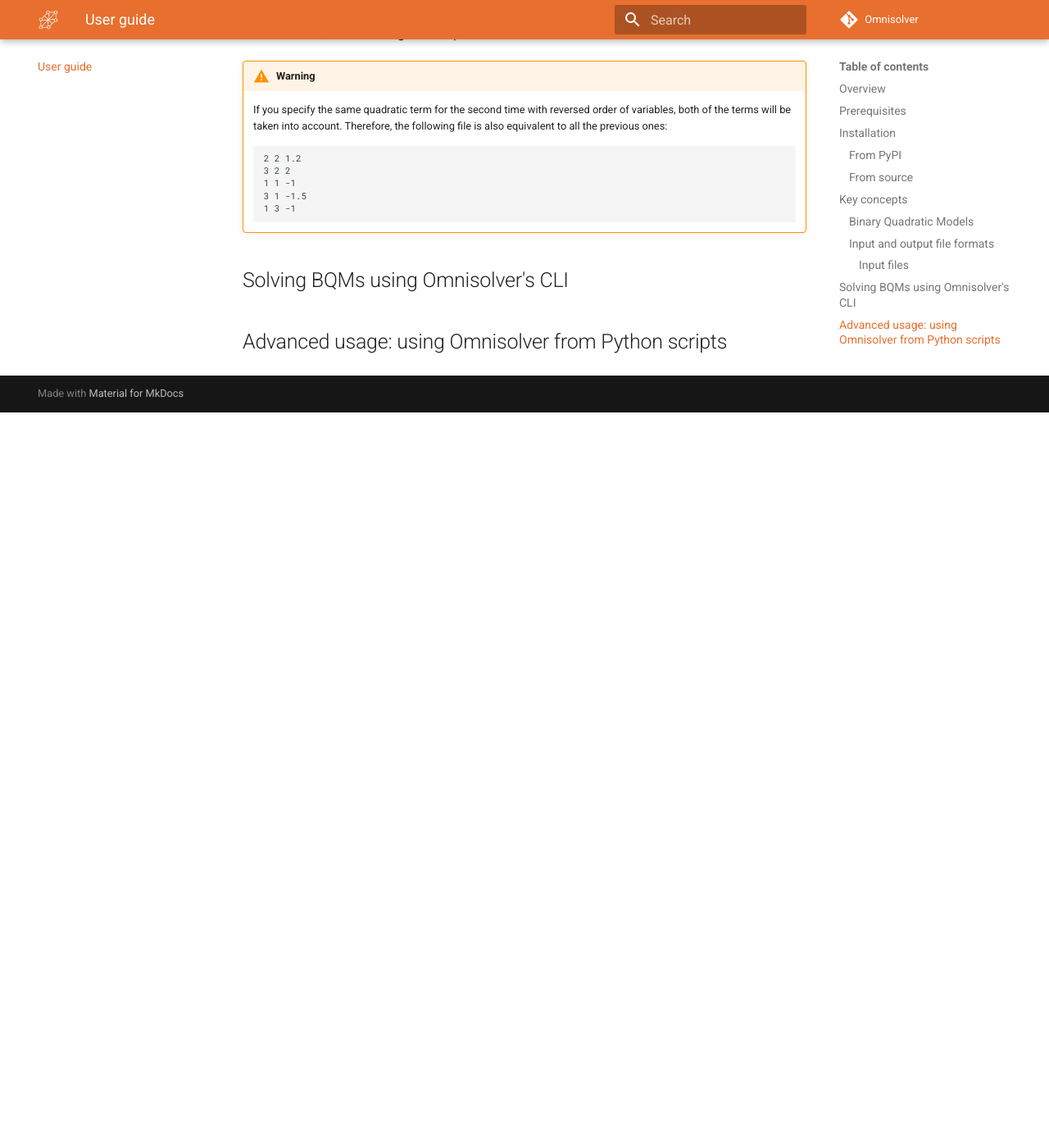
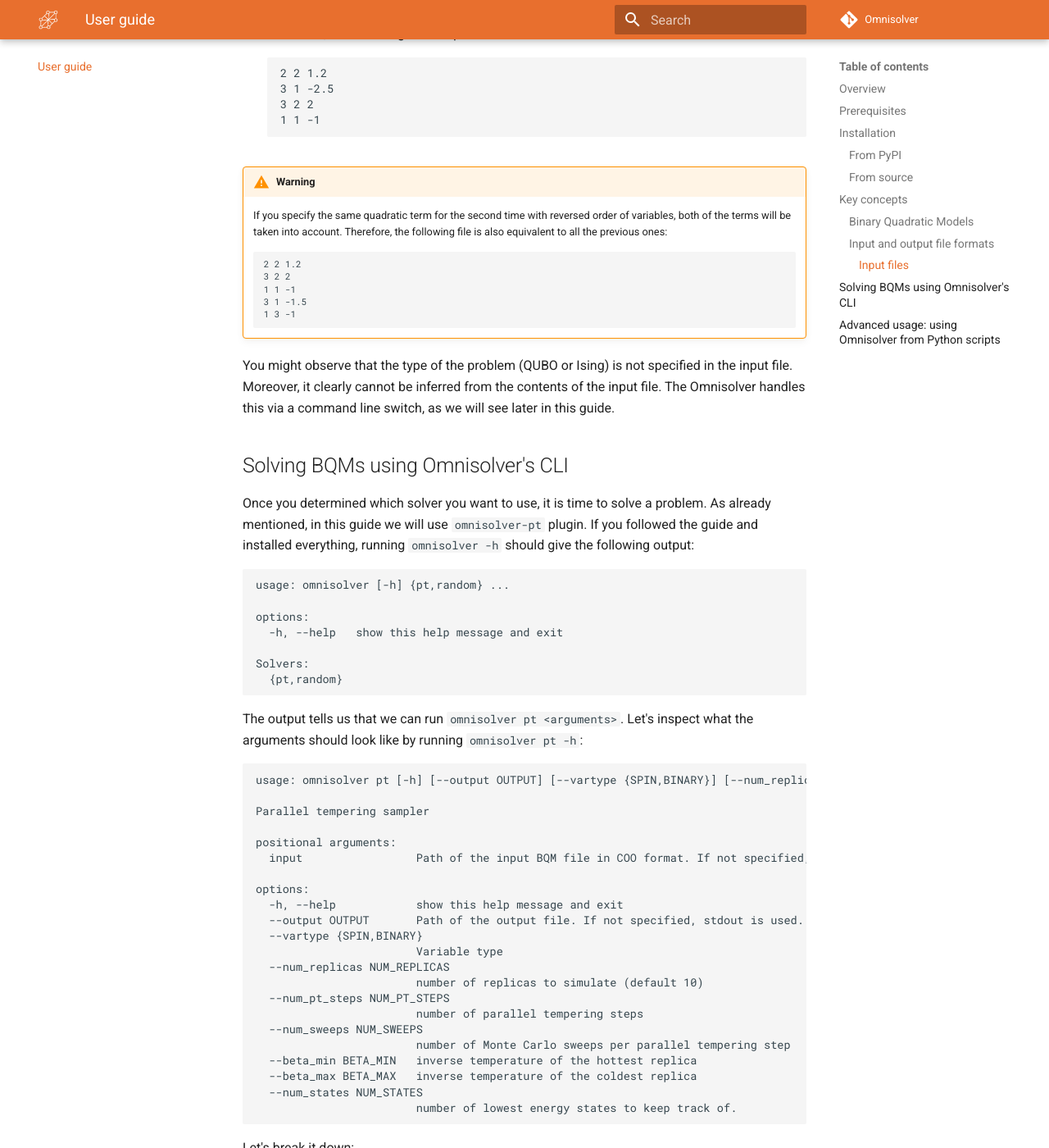
Before and after one commit to euro-hpc-pl/omnisolver, an MkDocs documentation site: the page built from docs/userguide.md, in a window 1280 px wide and 1400 px high, scrolled down 3990 px. Shown: the whole window at 82% size. Built offline with MkDocs 1.6.1 and Material for MkDocs 9.7.7, drawn with Linux system fonts in a browser that asks for light colours; comment, search, counter and statistics services are not loaded; the version menu is left out; before the commit the page ends 4493 px from its top, so only the background shows below that; some of the changed text lies outside the part shown.

Commit message:
Finalize the user guide

````diff
--- a/docs/userguide.md
+++ b/docs/userguide.md
@@ -155,11 +155,12 @@
    1 1 -1
    ```
 - The order of the variables in quadratic terms is unimportant (but see caveat below). Therefore, the following file is equivalent to the first one:
-    ```text
-    2 2 1.2
-    3 1 -2.5
-    3 2 2
-    1 1 -1
+   ```text
+   2 2 1.2
+   3 1 -2.5
+   3 2 2
+   1 1 -1
+   ```
 
 !!! warning
     If you specify the same quadratic term for the second time with reversed order of variables, both of the terms will be taken into account. Therefore, the following file is also equivalent to all the previous ones:
@@ -171,6 +172,142 @@
     1 3 -1
     ```
 
+
+You might observe that the type of the problem (QUBO or Ising) is not specified in the input file. Moreover, it clearly cannot be inferred from the contents of the input file. The Omnisolver handles this via a command line switch, as we will see later in this guide.
 ## Solving BQMs using Omnisolver's CLI
 
+Once you determined which solver you want to use, it is time to solve a problem. As already mentioned, in this guide
+we will use `omnisolver-pt` plugin. If you followed the guide and installed everything, running `omnisolver -h` should
+give the following output:
+
+```text
+usage: omnisolver [-h] {pt,random} ...
+
+options:
+  -h, --help   show this help message and exit
+
+Solvers:
+  {pt,random}
+
+```
+
+The output tells us that we can run `omnisolver pt <arguments>`. Let's inspect what the arguments should
+look like by running `omnisolver pt -h`:
+
+```text
+usage: omnisolver pt [-h] [--output OUTPUT] [--vartype {SPIN,BINARY}] [--num_replicas NUM_REPLICAS] [--num_pt_steps NUM_PT_STEPS] [--num_sweeps NUM_SWEEPS] [--beta_min BETA_MIN] [--beta_max BETA_MAX] [--num_states NUM_STATES] input
+
+Parallel tempering sampler
+
+positional arguments:
+  input                 Path of the input BQM file in COO format. If not specified, stdin is used.
+
+options:
+  -h, --help            show this help message and exit
+  --output OUTPUT       Path of the output file. If not specified, stdout is used.
+  --vartype {SPIN,BINARY}
+                        Variable type
+  --num_replicas NUM_REPLICAS
+                        number of replicas to simulate (default 10)
+  --num_pt_steps NUM_PT_STEPS
+                        number of parallel tempering steps
+  --num_sweeps NUM_SWEEPS
+                        number of Monte Carlo sweeps per parallel tempering step
+  --beta_min BETA_MIN   inverse temperature of the hottest replica
+  --beta_max BETA_MAX   inverse temperature of the coldest replica
+  --num_states NUM_STATES
+                        number of lowest energy states to keep track of.
+```
+
+Let's break it down:
+
+- The sampler expects a single positional argument `input` which should be a path to the input file
+  in the format we discussed in the previous section.
+- Variable type is controlled by specifiying either `--vartype SPIN` (for Ising) or `--vartype BINARY` (for QUBO)
+- The output will be printed to stdout or, if `--output OUTPUT` is specified, stored in a given location.
+
+All the bullet points above are also true for other samplers - they constitute the part of the common interface.
+The other parameters are optional and algorithm-specific. By tuning them, you can improve performance, quality
+of solution or, as is the case here, number of states returned. Most samplers define sane defaults for optional
+parameters, so in principle all of them should be invokeable simply as:
+
+```shell
+omnisolver <solver name> <input file> --vartype <desired vartype>
+```
+
+Let us run our sampler on a simple problem defined in the previous section. To simplify, we will use zero-based
+indexing (so all the indices are decreased by 1). Here's our input file, which we will save as `"instance.txt"`:
+
+```text
+0 0 -1
+1 1 1.2
+1 2 2
+0 2 -2.5
+```
+
+Let us use the default arguments first. We can run:
+```shell
+omnisolver pt instance.txt --vartype SPIN
+```
+which should produce output roughly similar to the following one:
+```text
+0,1,2,energy,num_occurrences
+1,-1,1,-6.7,1
+```
+
+The actual output might be different, because the parallel-tempering sampler is randomized. In our case, we obtained a single sample $s_0=1, s_1=-1, s_2=1$ with the corresponding energy of $-6.7$. The last column, `num_occurrences` signifies that this particular sample ocured once. This will always be the case for the PT sampler. However, other samplers might report a given sample multiple times.
+
+Lastly, let's add some optional arguments. For instance, let's request 5 states instead of just one:
+
+```text
+0,1,2,energy,num_occurrences
+-1,1,-1,-2.3,1
+-1,-1,-1,-0.7,1
+1,-1,1,-6.7,1
+-1,-1,1,0.2999999999999998,1
+1,1,1,-0.2999999999999998,1
+```
+
+As expected we obtained multiple samples. Be aware that the samples are not sorted by energy!
+
 ## Advanced usage: using Omnisolver from Python scripts
+
+All samplers in Omnisolver can be also used in Python scripts. The steps are roughly as follows:
+
+- From the sampler's documentation, determine the class which is used for sampling.
+- Import this class and instantiate it.
+- Create an instance of `BQM`.
+- Run `sampler.sample` method.
+
+In case of the parallel-tempering, the sampler is implemented by class `omnisolver.pt.sampler.PTSampler`.
+
+We can import it as follows:
+
+```python
+from omnisolver.pt.sampler import PTSampler
+```
+
+The `PTSampler` can be instantiated without arguments, so instantiating it is really simple:
+
+```python
+sampler = PTSampler()
+```
+
+We can now define the Binary Quadratic Model. For simplicity, we will use the same coefficients as previously:
+```python
+from dimod import BQM
+
+bqm = BQM({0: -1, 1: 1.2}, {(1, 2): 2, (0, 2): -2.5}, vartype="SPIN")
+```
+
+Finally, we are able to solve our problem and print the solution:
+
+```python
+result = sampler.sample(bqm)
+print(result.first.energy)
+```
+
+In our case, we obtained the same solution as previously:
+```python
+Sample(sample={0: 1, 1: -1, 2: 1}, energy=-6.7, num_occurrences=1)
+```
````
